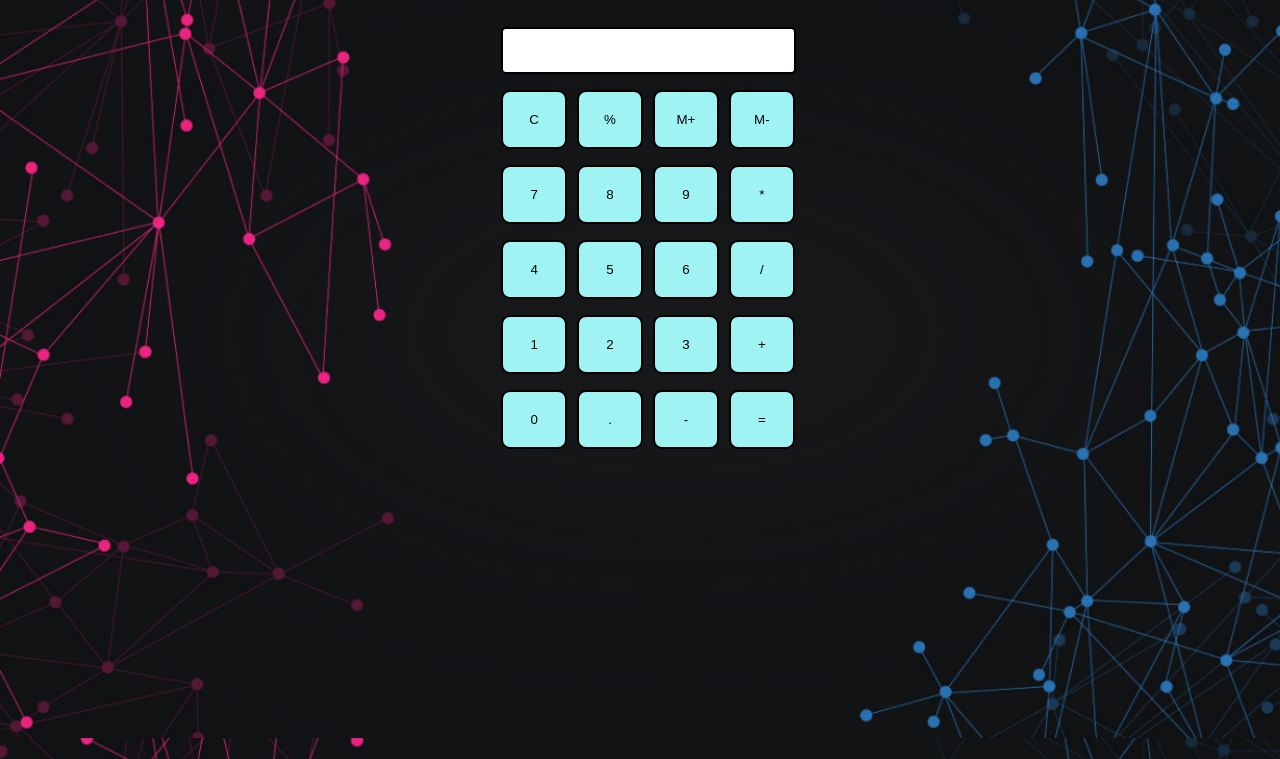
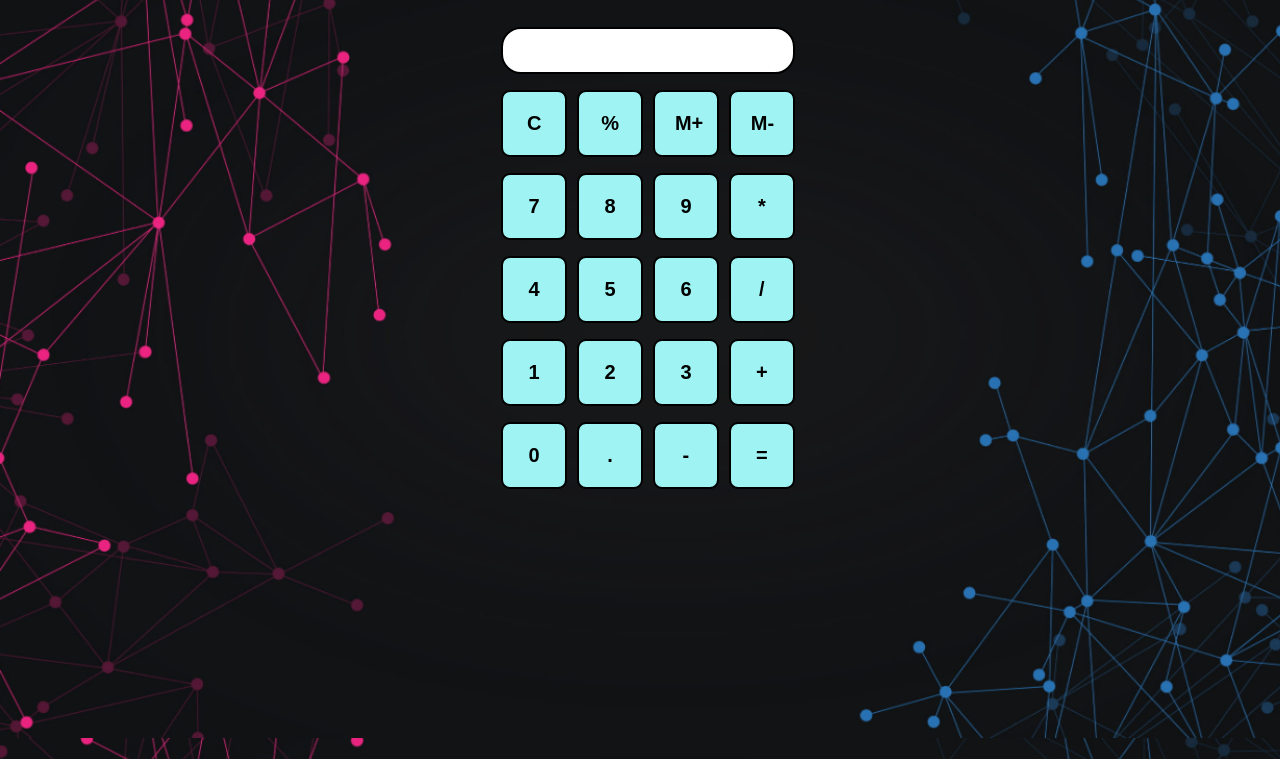
Before and after one commit to erswapmane/Calculator, a website: page index.html in a window 1280 px wide. Shown: the part 62-821 px from the top of the page. Drawn offline with Linux system fonts and the light colour scheme.

Commit message:
s
styles added

```diff
--- a/index.html
+++ b/index.html
@@ -8,37 +8,11 @@
   <title>Calculator</title>
   <link rel="icon" href="public/logo.ico">
   <link href="src/style.css" rel="stylesheet" type="text/css" />
-
-<style>
-    .text-center{
-  text-align: center;
-}
-
-
-
-.mx-auto{
-  margin: auto;
-}
-
-.flex{
-  display:flex;
-}
-.flex-col{
-  flex-direction: column;
-}
-
-.items-center{
-  align-items: center;
-}
-.page{
-  background-image:url(./back.jpg) ;
-  background-size: cover;
-}
-</style>
 </head>
 
 <body class="page">
-  <h1 class="text-center text-white">Calculator</h1>
+  <div class="calc_contaienr">
+    <h1 class="text-center text-white">Calculator</h1>
   <div class="container flex flex-col items-center mx-auto m-w-20">
     <div class="row">
       <input class="input" type="text"/>
@@ -75,6 +49,7 @@
 
     </div>
   </div>
+  </div>
   <script src="src/script.js"></script>
 </body>
 
--- a/src/style.css
+++ b/src/style.css
@@ -9,6 +9,8 @@ h1{
 }
 
 .button{
+  font-weight: bold;
+  font-size: 20px;
   width: 66px;
   padding: 20px;
   margin: 0 3px;
@@ -23,14 +25,16 @@ h1{
 }
 .input{
     padding: 20px;
+    text-align: end;
+
 }
 .row input{
-  width: 291px;
+  width: 250px;
   font-size: 20px;
     margin: 0;
-    padding: 10px 0px;
+    padding: 10px 20px;
     border: 2px solid black;
-    border-radius: 5px;
+    border-radius:20px;
 }
 .button:hover{
     color: #fff;
```
